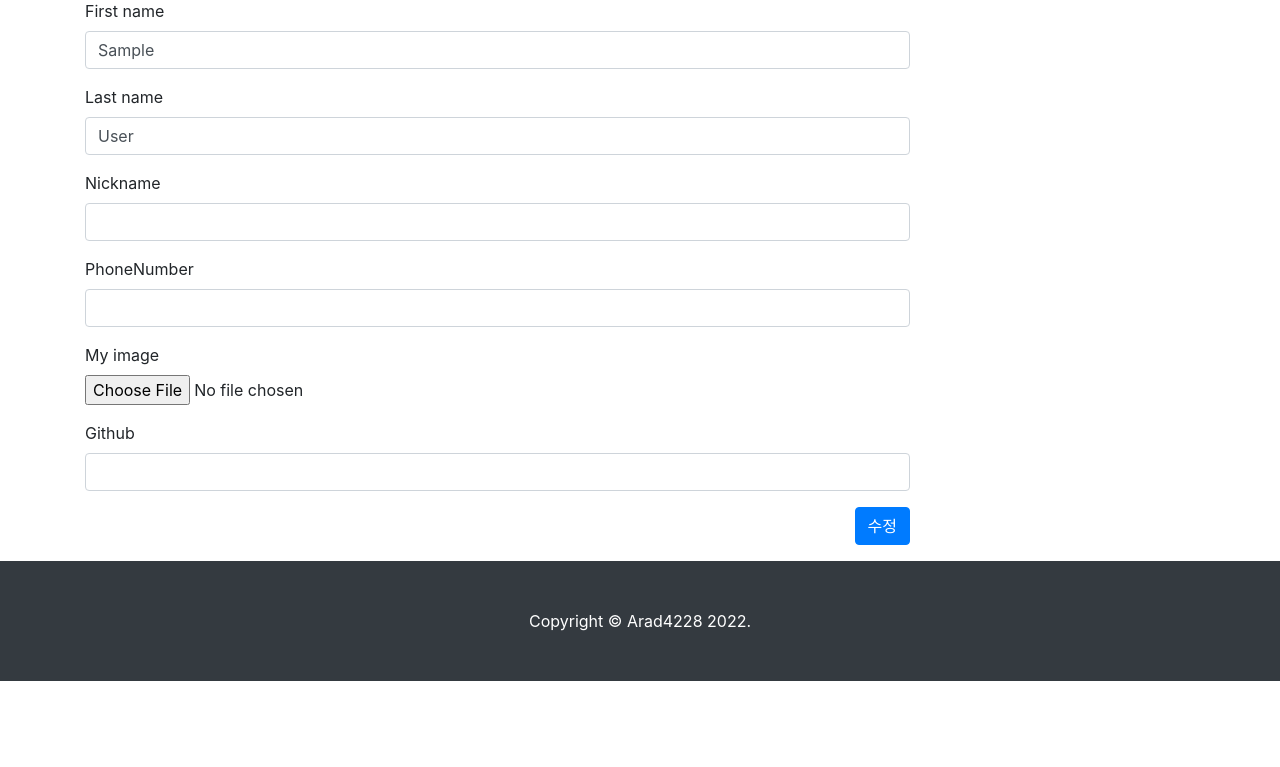
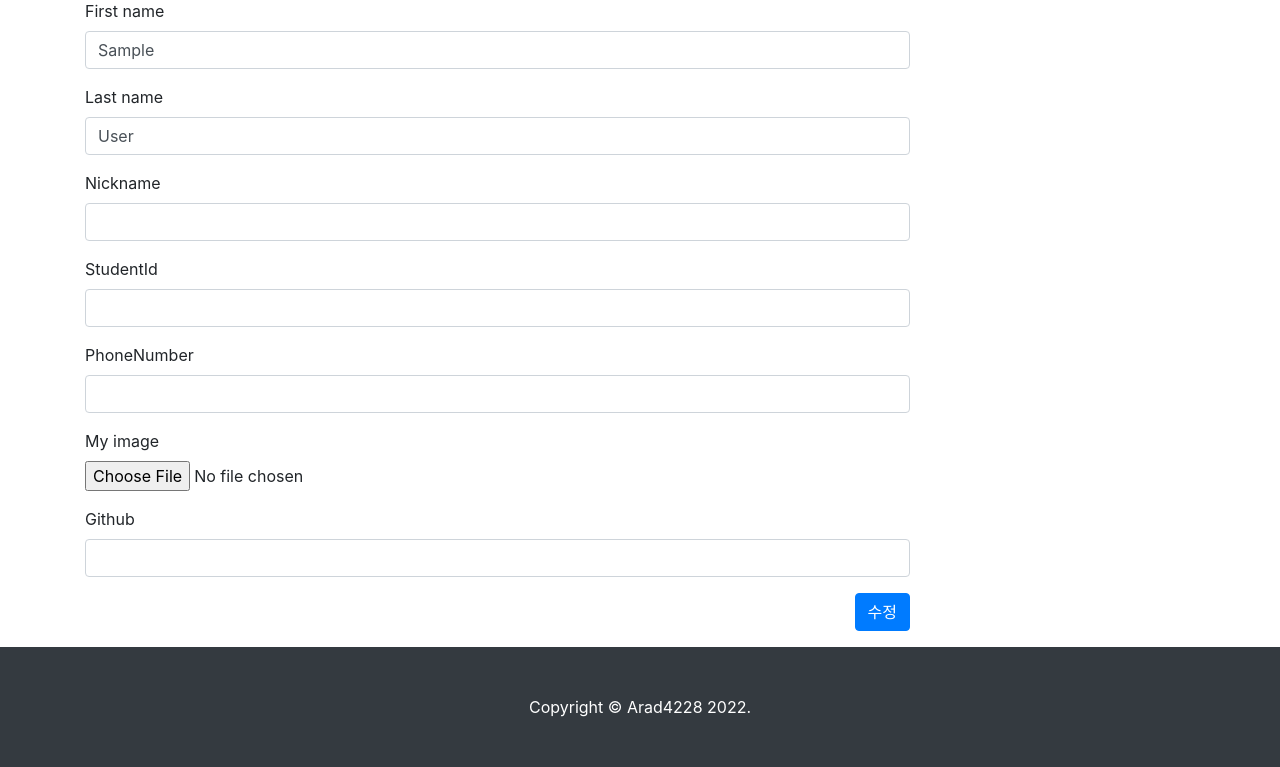
Before and after one commit to arad4228/DjangoWebWithPassta, a Django app: page /about_me/update_user/ in a window 1280 px wide. Shown: the part 154-921 px from the top of the page. Before the commit the page ends 835 px from the top, so only its background shows below. Run offline with Django 3.2, Linux system fonts and the light colour scheme; the visitor is signed in with stand-in values (Sample User, id 1); data that the repository does not hold is empty; some libraries are stand-ins or nearby versions.

Commit message:
Add User to StudentId

```diff
--- a/SMForum/forums/forms.py
+++ b/SMForum/forums/forms.py
@@ -13,4 +13,4 @@
 class UpdateUserForm(forms.ModelForm):
     class Meta:
         model = User
-        fields = ['first_name', 'last_name', 'nickname', 'phoneNumber', 'my_image', 'github']
+        fields = ['first_name', 'last_name', 'nickname','studentId' ,'phoneNumber', 'my_image', 'github']
--- a/SMForum/forums/models.py
+++ b/SMForum/forums/models.py
@@ -9,6 +9,7 @@
 
 class User(AbstractUser):
     nickname = models.CharField(max_length=50,blank=True, null=True)
+    studentId = models.IntegerField(blank=True,null=True)
     phoneNumber = models.CharField(max_length=15,blank=True, null=True)
     my_image = models.ImageField(upload_to='users/images/%Y/%m/%d/', blank=True)
     github = models.URLField(blank=True, null=True)
```
Also changed, not shown: SMForum/main_page/templates/main_page/about_me.html (+7 -0 lines).
